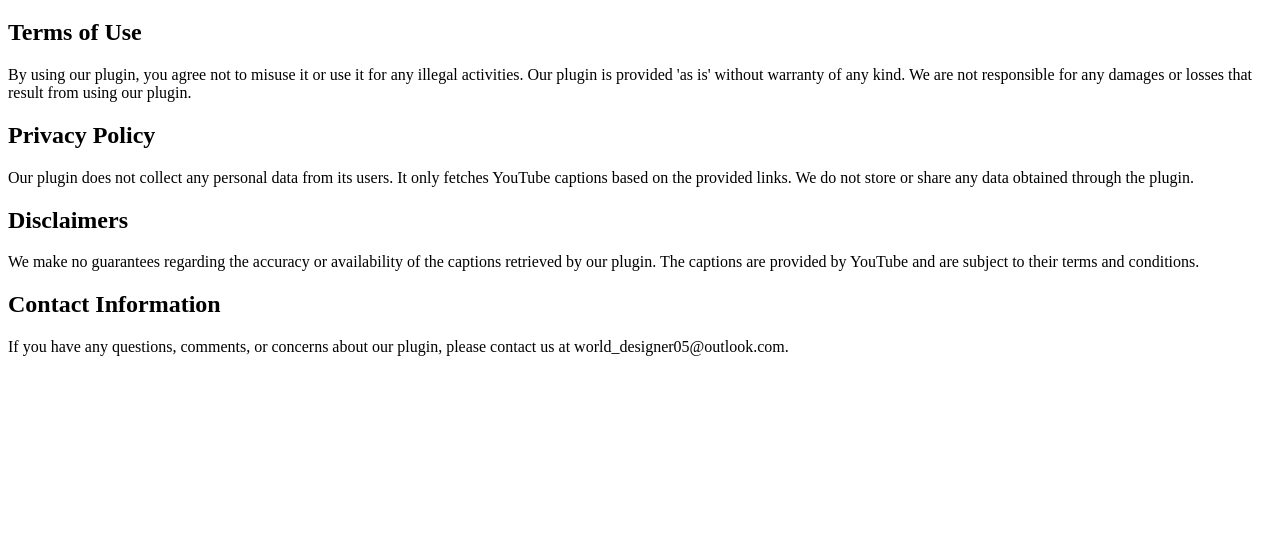
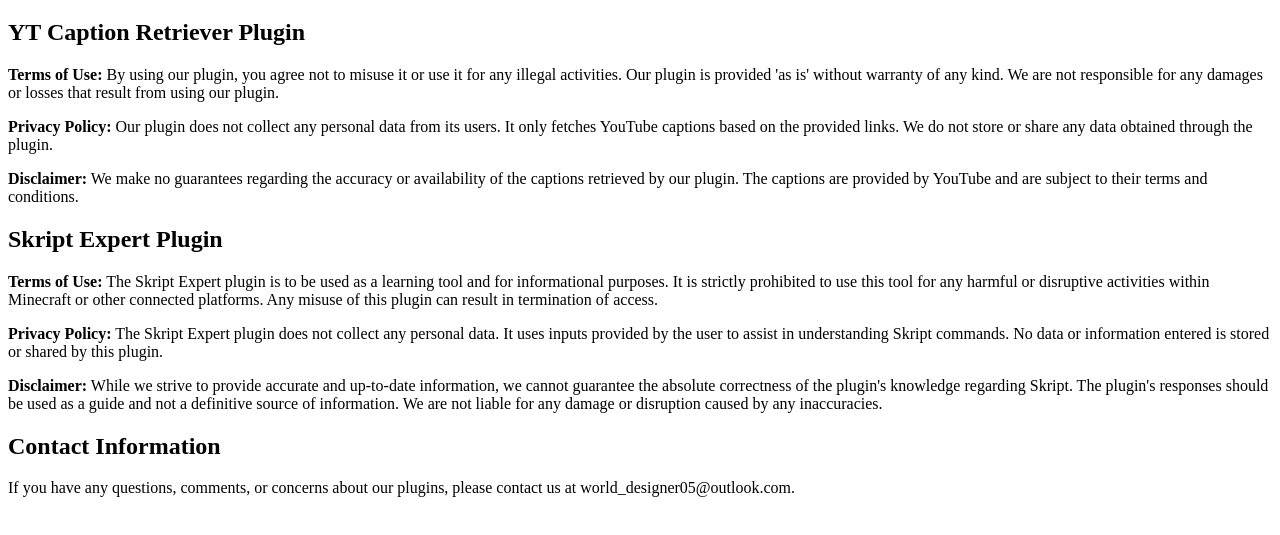
Before and after one commit to world-DESIGNER/world-designer.github.io, a plain HTML site: page index.html in a window 1280 px wide. Shown: the part 61-596 px from the top of the page. Drawn offline with Linux system fonts and the light colour scheme.

Commit message:
Update index.html

```diff
--- a/index.html
+++ b/index.html
@@ -9,28 +9,37 @@
     <div>
         <h1>Legal Information</h1>
     </div>
+
     <div>
-        <h2>Terms of Use</h2>
+        <h2>YT Caption Retriever Plugin</h2>
         <p>
-            By using our plugin, you agree not to misuse it or use it for any illegal activities. Our plugin is provided 'as is' without warranty of any kind. We are not responsible for any damages or losses that result from using our plugin.
+            <strong>Terms of Use:</strong> By using our plugin, you agree not to misuse it or use it for any illegal activities. Our plugin is provided 'as is' without warranty of any kind. We are not responsible for any damages or losses that result from using our plugin.
+        </p>
+        <p>
+            <strong>Privacy Policy:</strong> Our plugin does not collect any personal data from its users. It only fetches YouTube captions based on the provided links. We do not store or share any data obtained through the plugin.
+        </p>
+        <p>
+            <strong>Disclaimer:</strong> We make no guarantees regarding the accuracy or availability of the captions retrieved by our plugin. The captions are provided by YouTube and are subject to their terms and conditions.
         </p>
     </div>
+
     <div>
-        <h2>Privacy Policy</h2>
+        <h2>Skript Expert Plugin</h2>
         <p>
-            Our plugin does not collect any personal data from its users. It only fetches YouTube captions based on the provided links. We do not store or share any data obtained through the plugin.
+            <strong>Terms of Use:</strong> The Skript Expert plugin is to be used as a learning tool and for informational purposes. It is strictly prohibited to use this tool for any harmful or disruptive activities within Minecraft or other connected platforms. Any misuse of this plugin can result in termination of access.
+        </p>
+        <p>
+            <strong>Privacy Policy:</strong> The Skript Expert plugin does not collect any personal data. It uses inputs provided by the user to assist in understanding Skript commands. No data or information entered is stored or shared by this plugin.
+        </p>
+        <p>
+            <strong>Disclaimer:</strong> While we strive to provide accurate and up-to-date information, we cannot guarantee the absolute correctness of the plugin's knowledge regarding Skript. The plugin's responses should be used as a guide and not a definitive source of information. We are not liable for any damage or disruption caused by any inaccuracies.
         </p>
     </div>
-    <div>
-        <h2>Disclaimers</h2>
-        <p>
-            We make no guarantees regarding the accuracy or availability of the captions retrieved by our plugin. The captions are provided by YouTube and are subject to their terms and conditions.
-        </p>
-    </div>
+
     <div>
         <h2>Contact Information</h2>
         <p>
-            If you have any questions, comments, or concerns about our plugin, please contact us at world_designer05@outlook.com.
+            If you have any questions, comments, or concerns about our plugins, please contact us at world_designer05@outlook.com.
         </p>
     </div>
 </body>
```
